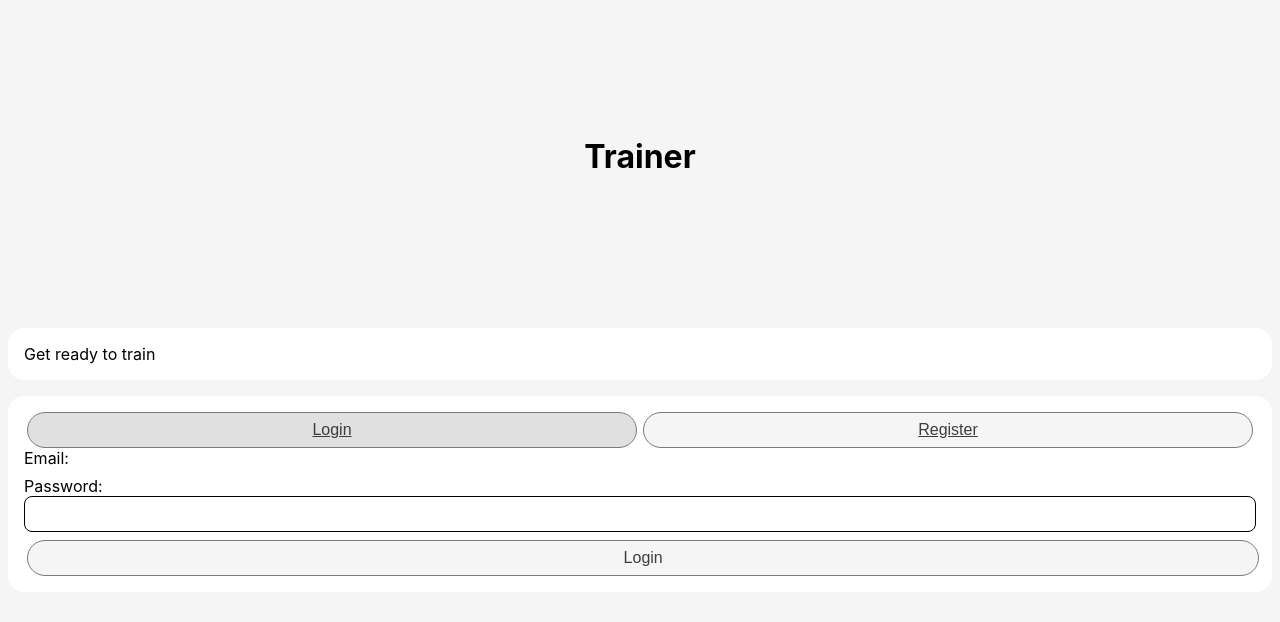
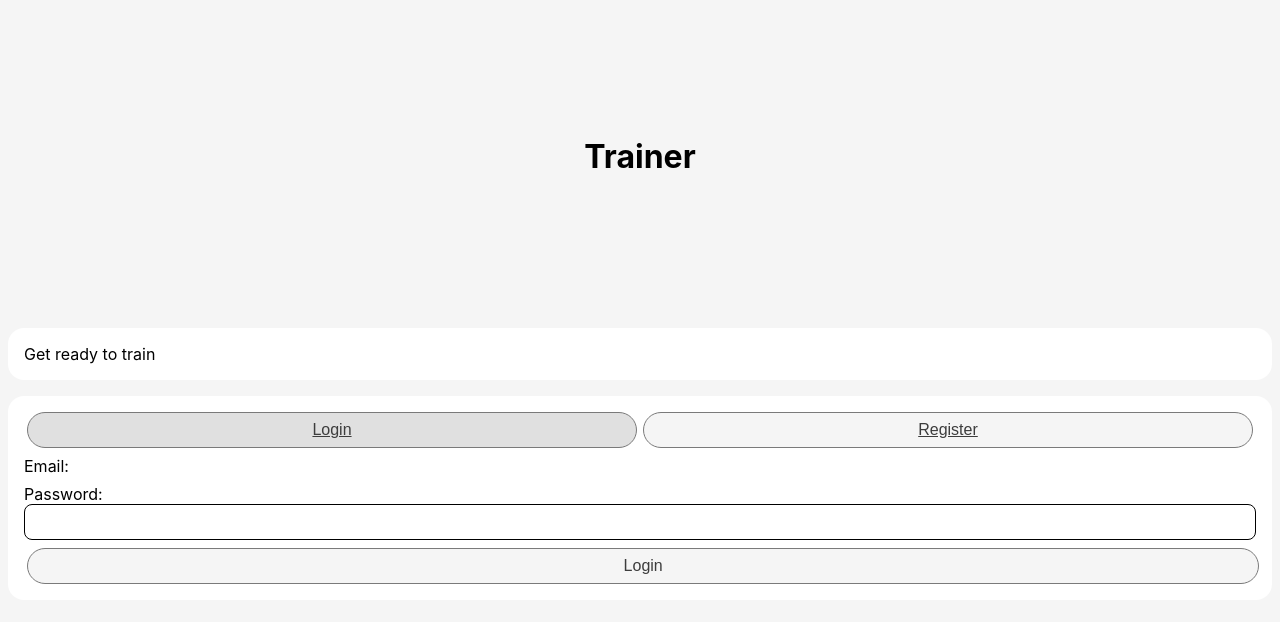
Before and after one commit to DimitarGrozev5/trainer-frontend, a React (Create React App) app: page / in a window 1280 px wide. Shown: the top 622 px of the page. Built offline with nearby package versions, Linux system fonts and the light colour scheme.

Commit message:
Add gap to Card styling

```diff
--- a/src/components/UI-elements/Card/Card.module.css
+++ b/src/components/UI-elements/Card/Card.module.css
@@ -1,6 +1,7 @@
 .card {
   display: flex;
   flex-direction: column;
+  gap: 0.5rem;
 
   padding: 1rem;
   border-radius: 1rem;
```
